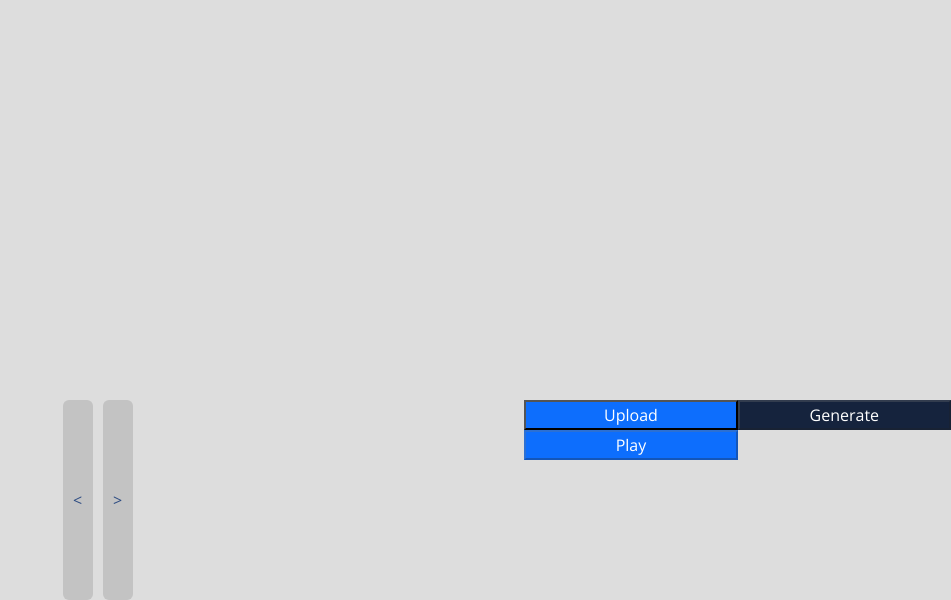
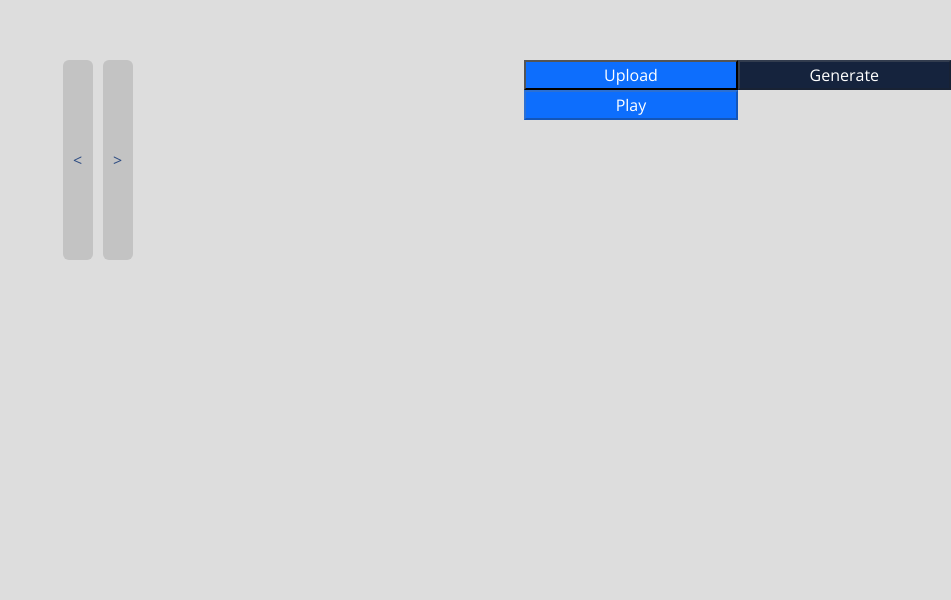
Before and after one commit to hejazy/video-creator-dashboard, a React (Create React App) app: page / in a window 1280 px wide. Shown: the part 246-846 px from the top of the page, without its empty margins (329-1280 px from the left). After the commit the page ends 800 px from the top, so only its background shows below. Built offline with nearby package versions, Linux system fonts and the light colour scheme.

Commit message:
FIX: the styles

```diff
--- a/src/components/previewer/previewer.scss
+++ b/src/components/previewer/previewer.scss
@@ -1,4 +1,8 @@
 @import '../../styles/variables.scss';
 
 .previewer-class {
+    #container{
+        width: 100%;
+        max-height: 300px;
+    }
 }
--- a/src/containers/home/styles/style.scss
+++ b/src/containers/home/styles/style.scss
@@ -1,2 +1,5 @@
 .home-page {
+    .previewer-container{
+        max-height: 300px;
+    }
 }
```
